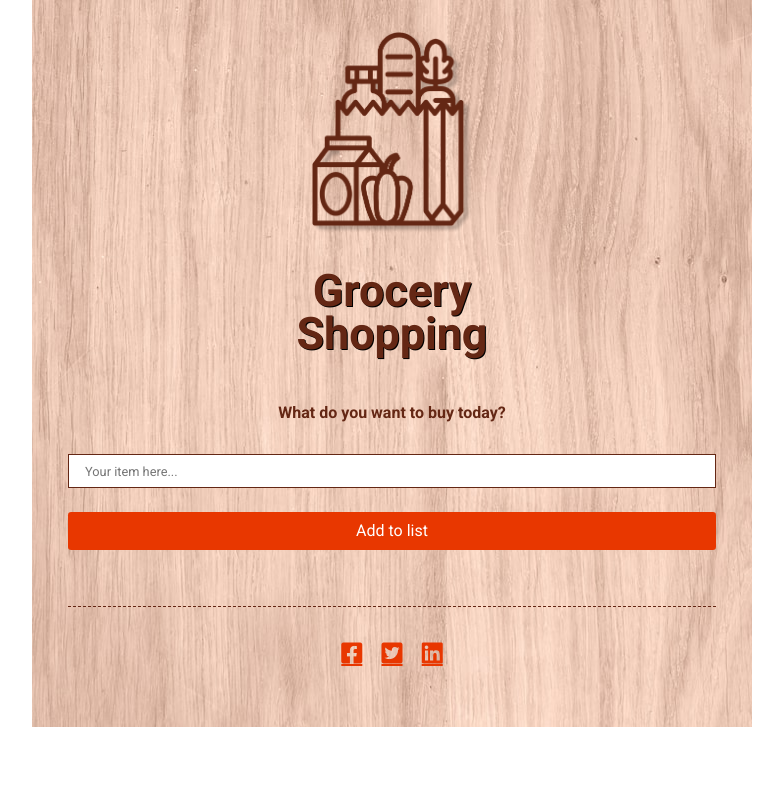
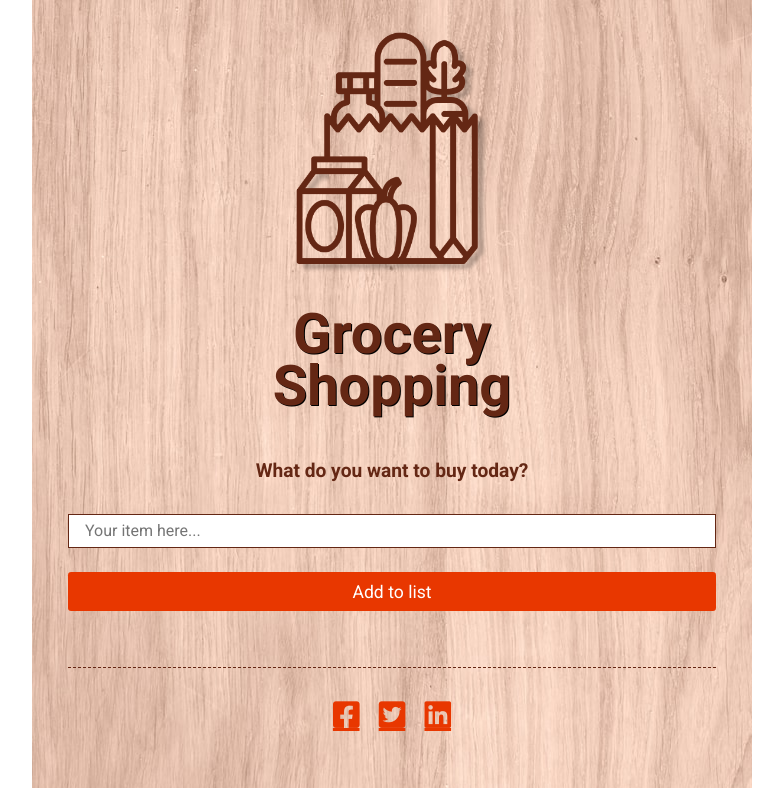
Before and after one commit to alve0045/ui-and-dynamic-content, a plain HTML site: page index.html in a window 1280 px wide. Shown: the whole page, without its empty margins (248-1031 px from the left). Drawn offline with Linux system fonts and the light colour scheme.

Commit message:
Updated the styles.css

```diff
--- a/css/styles.css
+++ b/css/styles.css
@@ -146,3 +146,43 @@ html, body{
 .sm-icon a{
     color: #E83700;
 }
+
+
+/* MEDIA QUERIES */
+
+@media only screen and (min-width: 768px) {
+
+    .masthead img {
+        width: 12rem;
+    }
+
+    .title h1{
+        font-size: 3.5rem;
+        line-height: 3.2rem;
+    }
+
+    .input-box label{
+        font-size: 1.2rem;
+    }
+
+    #input-list{
+        font-size: 1rem;
+    }
+
+    #btn-add {
+        font-size: 1.1rem;
+    }
+
+    #dynamic-list li {
+        font-size: 1.2rem;
+    }
+
+    #dynamic-list li::before {
+        top: 16px ;
+    }
+
+    .sm-icon {
+        font-size: 1.9rem;
+    }
+
+}
```
